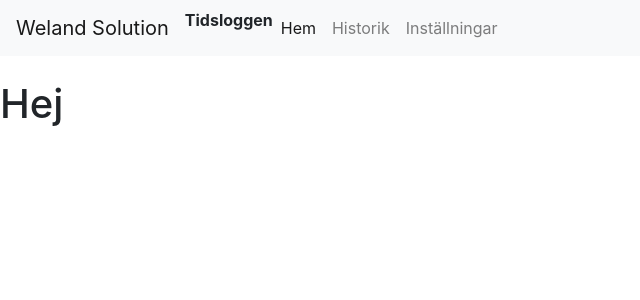
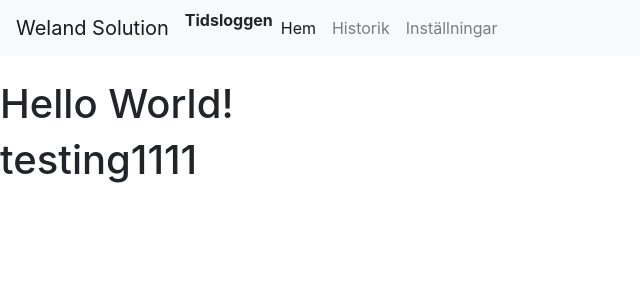
Before and after one commit to Malin88widen/Weland-tidsloggen, a React (Create React App) app: page / in a window 1280 px wide. Shown: the top 300 px of the page, without its empty margins (0-640 px from the left). Built offline with nearby package versions, Linux system fonts and the light colour scheme.

Commit message:
Adds example code from workshop

```diff
--- a/src/App.js
+++ b/src/App.js
@@ -1,23 +1,23 @@
 import React, { Component } from "react";
 import NavBar from "./components/navbarWelands";
-import homePageWelands from "./components/homePageWelands";
 import Counters from "./components/counters";
 import "./App.css";
+import HomePage from "./components/homePageWelands";
 
-class App extends Component {
-
-
-  render() {
-    return (
-    <div>
+function Test(props){
+  return <p>{props.test}</p>
+}
+function App(){
+    return <div>
         <NavBar/>
         <br />
         <main className="homePageWelands">
-    <h1>Hej</h1>
+        <h1><HomePage /></h1>
+        <h1><Test test="testing1111" /></h1>
         </main>
     </div>
-    );
-  }
 }
 
+
+
 export default App;
--- a/src/components/homePageWelands.jsx
+++ b/src/components/homePageWelands.jsx
@@ -1,6 +1,6 @@
 import React, { Component } from "react";
 
-class homePage extends Component {
+class HomePage extends Component {
   render() {
     return (
       <div className="homePageWelands">
@@ -10,7 +10,7 @@ class homePage extends Component {
   }
 }
 
-export default homePage;
+export default HomePage;
 
 // class homePageWelands extends Component {
 //   render() {
```
Also changed, not shown: src/components/Form.jsx (added, +7 -0 lines).
